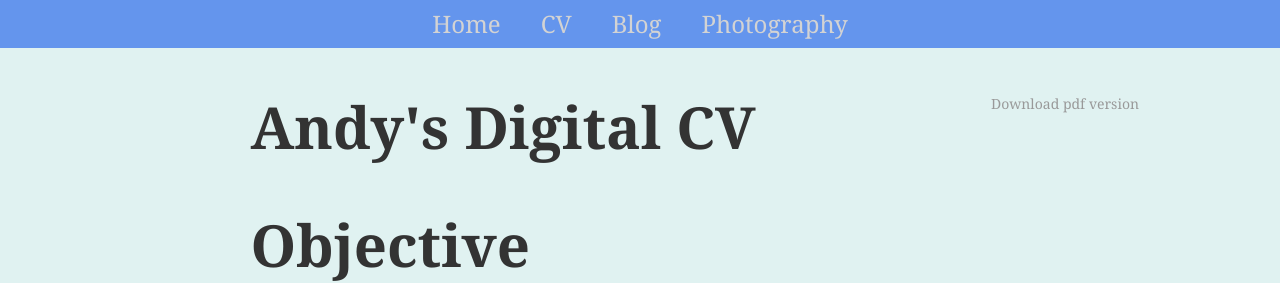
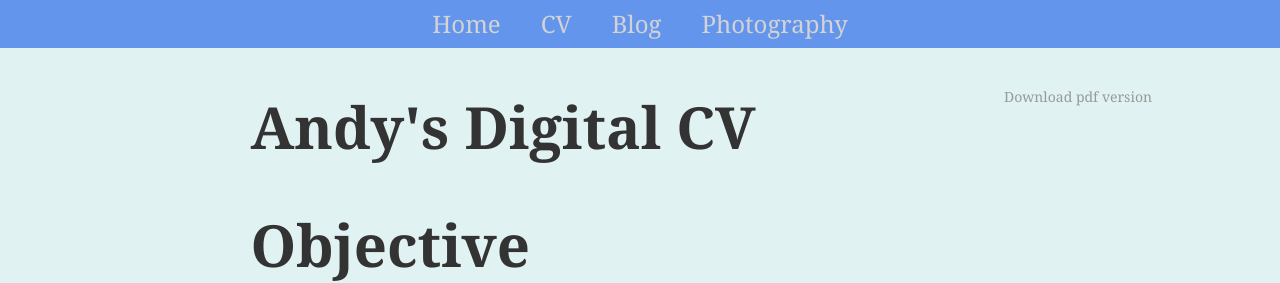
Before and after one commit to Andy8647/Andy8647.github.io, a Jekyll site: the page built from cv/index.html, in a window 1280 px wide. Shown: the top 283 px of the page. Built offline with Jekyll 4.4.1, drawn with Linux system fonts in a browser that asks for light colours.

Commit message:
cd link css

```diff
--- a/css/styles.css
+++ b/css/styles.css
@@ -79,7 +79,7 @@
 
 footer ul li {
   display: inline;
-  list-style-type:none;
+  list-style-type: none;
   font-size: 120%;
   margin-inline: 20px;
 }
@@ -103,22 +103,13 @@
 }
 
 .dbtn {
-  float: right;
+  float: right !important;
   display: inline-block;
-  padding: 6px 12px;
   margin-bottom: 0;
+  margin-right: 0%;
   font-size: 14px;
   font-weight: normal;
-  line-height: 1.428571429;
   text-align: center;
   white-space: nowrap;
   vertical-align: middle;
-  cursor: pointer;
-  border: 1px solid transparent;
-  border-radius: 4px;
-  -webkit-user-select: none;
-  -moz-user-select: none;
-  -ms-user-select: none;
-  -o-user-select: none;
-  user-select: none;
 }
```
